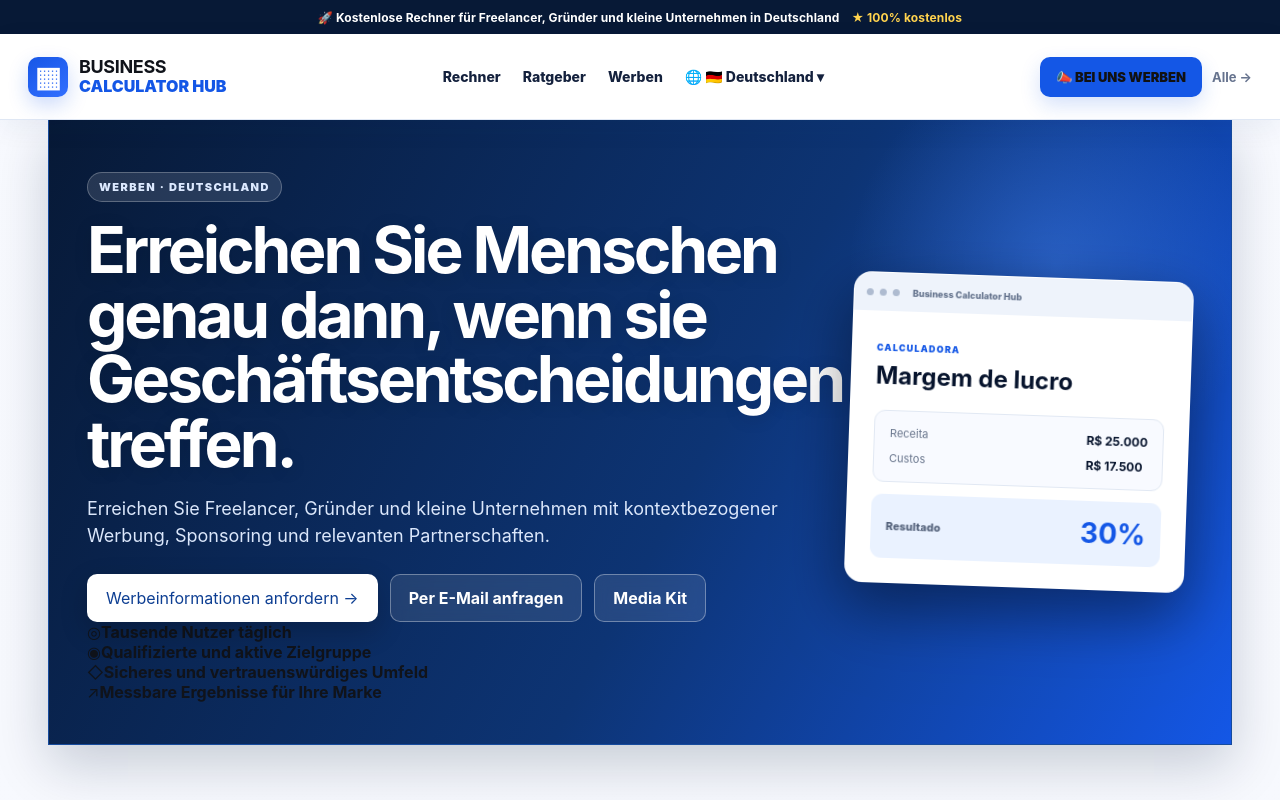
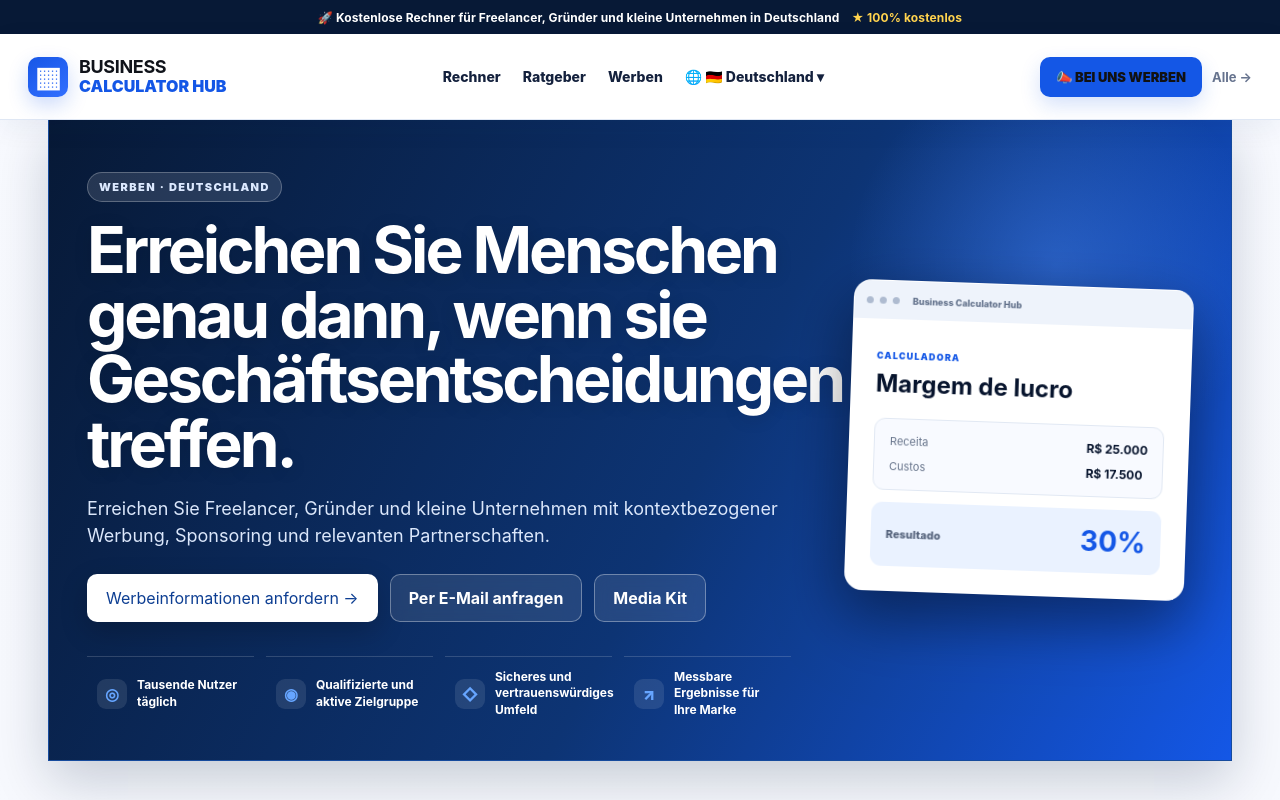
Before and after one commit to luizferdazzi-commits/business-calculator-hub, a Next.js app: page /de-de/advertise in a window 1280 px wide. Shown: the top 800 px of the page. Built offline with nearby package versions, Linux system fonts and the light colour scheme.

Commit message:
Match approved advertising hero proof strip

```diff
--- a/app/globals.css
+++ b/app/globals.css
@@ -277,3 +277,12 @@
 .heroCalcTop{height:38px;background:#eef3fb;display:flex;align-items:center;gap:6px;padding:0 12px;color:#61708a;font-size:9px;font-weight:800}.heroCalcTop i{width:7px;height:7px;border-radius:50%;background:#aebbd0}.heroCalcTop span{margin-left:7px}
 .heroCalcBody{padding:24px;color:#07142d}.heroCalcBody>small{color:#1457e6;font-size:9px;font-weight:900;letter-spacing:.13em}.heroCalcBody>strong{display:block;font-size:24px;margin:6px 0 20px}.heroCalcFields{display:grid;grid-template-columns:1fr auto;gap:10px;padding:15px;border:1px solid #e1e8f3;border-radius:11px;background:#f8faff}.heroCalcFields span{color:#68758c;font-size:11px}.heroCalcFields b{font-size:12px}.heroCalcResult{margin-top:12px;padding:15px;border-radius:11px;background:#eaf2ff;display:flex;align-items:center;justify-content:space-between}.heroCalcResult span{font-size:11px;font-weight:800;color:#53617a}.heroCalcResult strong{font-size:28px;color:#1457e6}
 @media(max-width:1050px){.shell>.hero.heroCompact.advertiseHero{padding-right:38px}.advertiseHeroVisual{display:none}}
+
+/* Approved advertise hero proof strip */
+.advertiseHeroTrust{position:relative;z-index:1;display:grid;grid-template-columns:repeat(4,minmax(0,1fr));gap:12px;margin-top:34px;max-width:920px}
+.advertiseHeroTrust>div{display:flex;align-items:center;gap:10px;padding:12px 10px 0;border-top:1px solid rgba(255,255,255,.16)}
+.advertiseHeroTrust span{display:grid;place-items:center;width:30px;height:30px;border-radius:9px;background:rgba(255,255,255,.10);color:#66a5ff;font-weight:900;flex:0 0 auto}
+.advertiseHeroTrust strong{color:#fff;font-size:12px;line-height:1.35}
+@media(max-width:1250px){.advertiseHeroTrust{grid-template-columns:repeat(2,minmax(0,1fr));max-width:640px}}
+@media(max-width:1050px){.advertiseHeroTrust{grid-template-columns:repeat(4,minmax(0,1fr));max-width:none}}
+@media(max-width:680px){.advertiseHeroTrust{grid-template-columns:1fr 1fr;margin-top:24px}.advertiseHeroTrust strong{font-size:11px}}
```
